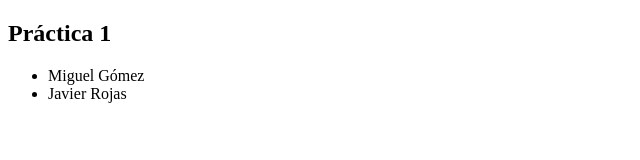
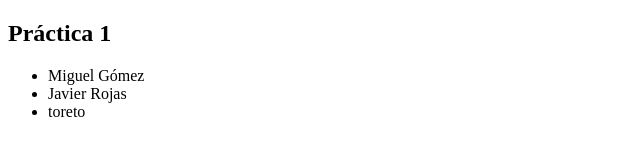
Before and after one commit to refugio111/jenkinsgithub, a plain HTML site: page index.html in a window 1280 px wide. Shown: the full height of the page, 0-640 px from the left. Drawn offline with Linux system fonts and the light colour scheme.

Commit message:
Update index.html

```diff
--- a/index.html
+++ b/index.html
@@ -11,6 +11,7 @@
     <ul>
         <li>Miguel Gómez </li>
         <li>Javier Rojas </li>
+        <li>toreto</li>
     </ul>
 </body>
 </html>
```
